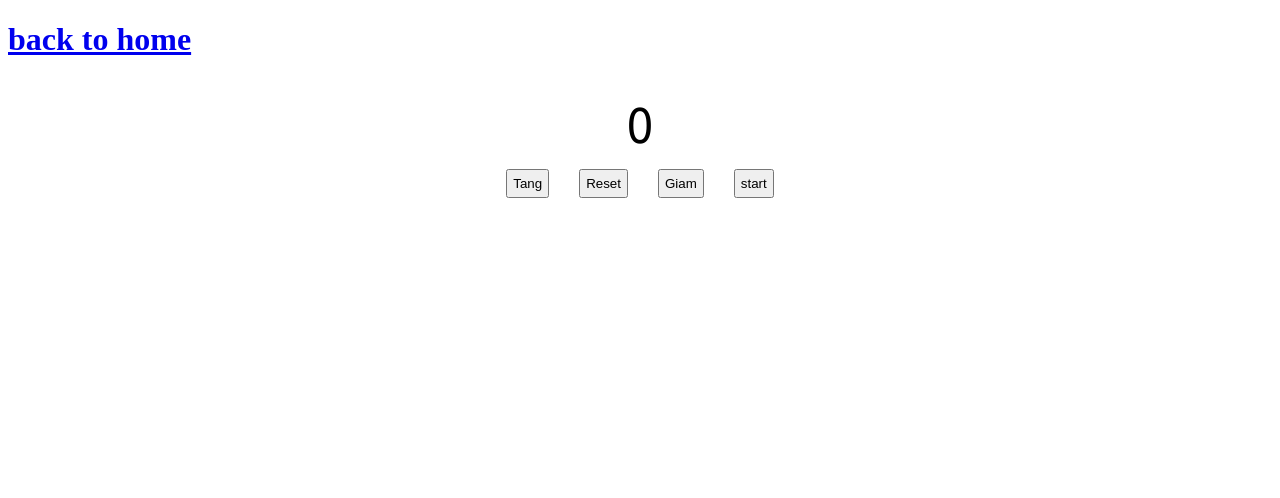
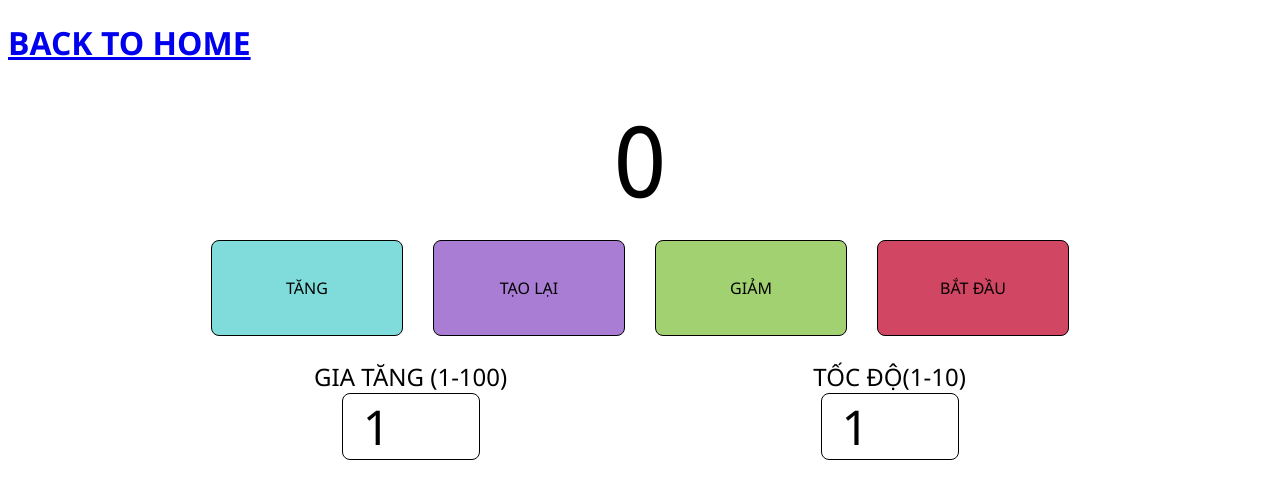
Before and after one commit to hauhovn/ZEROtoHERO, a plain HTML site: page countdown/index.html in a window 1280 px wide. Drawn offline with Linux system fonts and the light colour scheme.

Commit message:
countdown OK

```diff
--- a/countdown/index.html
+++ b/countdown/index.html
@@ -16,10 +16,20 @@
         <label id="myLabel">0</label>
     </div>
     <div class="container">
-        <button id="tangBtn" class="btn">Tang</button>
-        <button id="resetBtn" class="btn">Reset</button>
-        <button id="giamBtn" class="btn">Giam</button>
-        <button id="startBtn" class="btn">start</button>
+        <button id="tangBtn" class="btn">tăng</button>
+        <button id="resetBtn" class="btn">Tạo lại</button>
+        <button id="giamBtn" class="btn">giảm</button>
+        <button id="startBtn" class="btn">bắt đầu</button>
+    </div>
+    <div class="container setting">
+        <div class="box">
+            <label for="myInput" class="myLabel">gia tăng (1-100)</label>
+            <input type="number" id="myInput" class="myInput" min="1" max="100" value="1">
+        </div>
+        <div class="box">
+            <label for="myInputSpeed" class="myLabel">tốc độ(1-10)</label>
+            <input type="number" id="myInputSpeed" class="myInput" min="1" max="10" value="1">
+        </div>
     </div>
     <script src="index.js"></script>
 </body>
--- a/countdown/index.js
+++ b/countdown/index.js
@@ -3,28 +3,55 @@ const tangBtn = document.getElementById("tangBtn");
 const resetBtn = document.getElementById("resetBtn");
 const giamBtn = document.getElementById("giamBtn");
 const startBtn = document.getElementById("startBtn");
+const myInput = document.getElementById("myInput");
+const myInputSpeed = document.getElementById("myInputSpeed");
 
 let counter = 0;
+let isRuning = false;
 
-tangBtn.onclick = function(){
-    counter++;
+resetBtn.onclick = function () {
+    counter = 0;
     console.log(counter);
+    myLabel.textContent = counter;
+    myInput.value = myInputSpeed.value = 1;
+}
+function changeNumber(_isGiam, _thamSo = 1) {
+    if (!_isGiam) {
+        counter += _thamSo;
+    } else
+        if (counter != 0) {
+            counter -= _thamSo;
+        }
+    console.log(`current:`, counter);
     myLabel.textContent = counter;
 }
 
-resetBtn.onclick = function(){
-    counter=0;
-    console.log(counter);
-    myLabel.textContent = counter;
-}
-function giam(){
-    counter==0?counter=0:counter--;
-    console.log(counter);
-    myLabel.textContent = counter;
+giamBtn.onclick = function () {
+    changeNumber(true, Number(myInput.value));
 }
 
-giamBtn.onclick = giam();
+tangBtn.onclick = function () {
+    changeNumber(false, Number(myInput.value));
+}
+startBtn.onclick = function () {
+    if (!check()) return;
+    var countdown = setInterval(() => {
+        changeNumber(true, 1);
+        if (counter == 0) {
+            clearInterval(countdown);
+            isRuning = false;
+        }
+    }, 1000 / Number(myInputSpeed.value));
+}
 
-startBtn.onclick = setInterval(() => {
-    giam();
-}, 1000);
+function check() {
+    if (counter > 0 && isRuning) {
+        console.log(`Runing . .  . can NOT start`);
+        window.alert(`Quá trình đang diễn ra!`)
+        return false;
+    } else {
+        isRuning = true;
+        console.log(`START countdown`);
+        return true;
+    }
+}
--- a/countdown/styles.css
+++ b/countdown/styles.css
@@ -1,17 +1,67 @@
+#myLabel {
+    font-family: Tahoma;
+    font-size: 6em;
+    margin-bottom: 20px;
+}
 
-#myLabel{
-    font-family: Tahoma;
-    font-size: 3em;
-    margin-bottom: 15px;
-}
-.container{
+.container {
     display: flex;
     align-items: center;
     flex-direction: row;
     justify-content: center;
 }
 
-.btn{
+.setting {
+    justify-content: space-evenly;
+}
+
+.btn {
     margin: 0 15px 0 15px;
-    padding: 5px;
+    padding: 10px;
+    border-radius: 8px;
+    border: 1px solid black;
+    width: 12em;
+    height: 6em;
+    font-size: 1em;
 }
+
+.box {
+    display: flex;
+    align-items: center;
+    flex-direction: column;
+}
+
+.myLabel {
+    font-size: 1.5em;
+    margin-top: 1em;
+}
+
+.myInput {
+    border-radius: 8px;
+    border: 1px solid black;
+    width: 2em;
+    font-size: 3em;
+    padding: 0 20px 0 20px;
+}
+
+* {
+    text-transform: uppercase;
+    font-family: 'Segoe UI', Tahoma, Geneva, Verdana, sans-serif;
+
+}
+
+#tangBtn {
+    background-color: rgb(128, 219, 219);
+}
+
+#resetBtn {
+    background-color: rgb(169, 125, 211);
+}
+
+#giamBtn {
+    background-color: rgb(161, 209, 113);
+}
+
+#startBtn {
+    background-color: rgb(209, 70, 98);
+}
```
